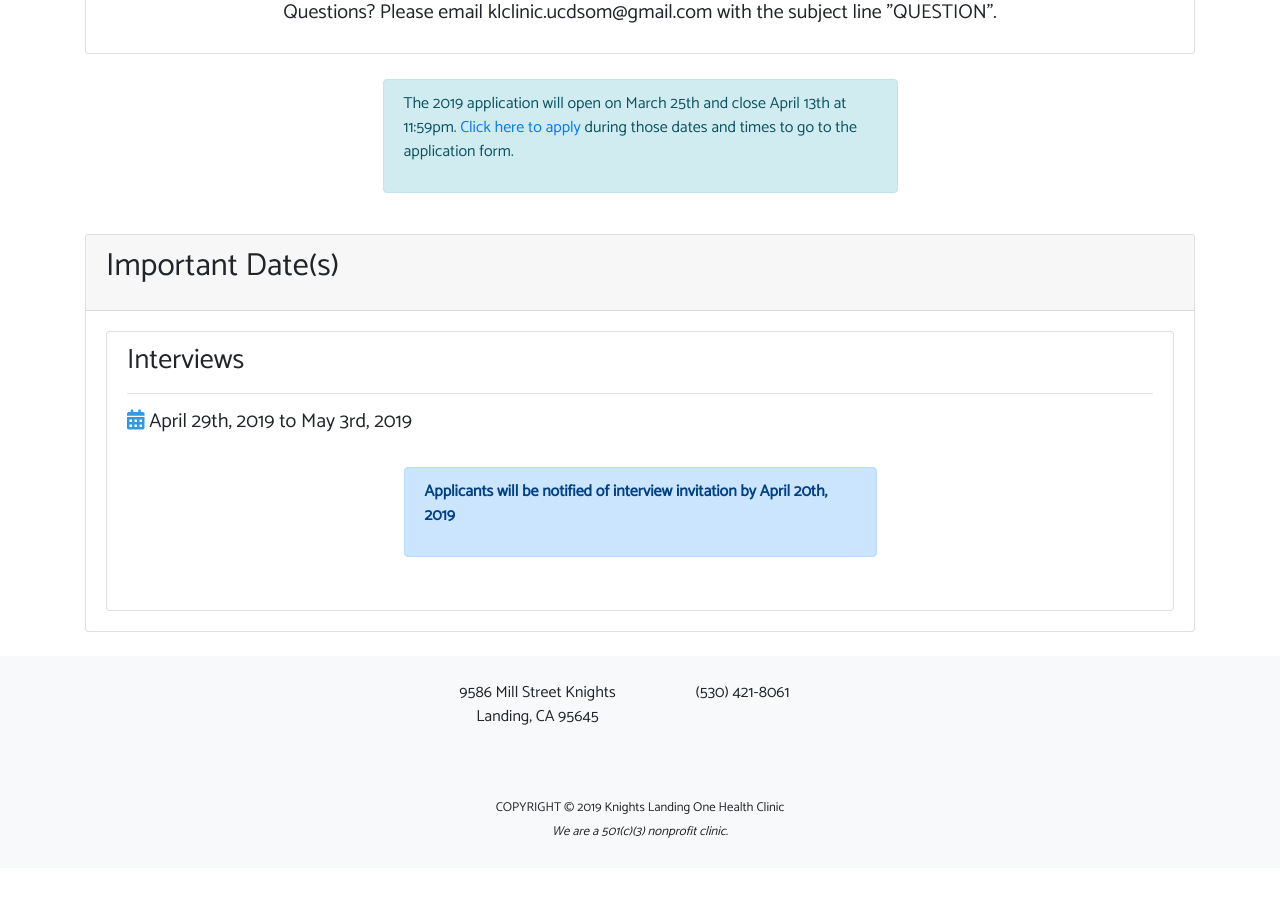
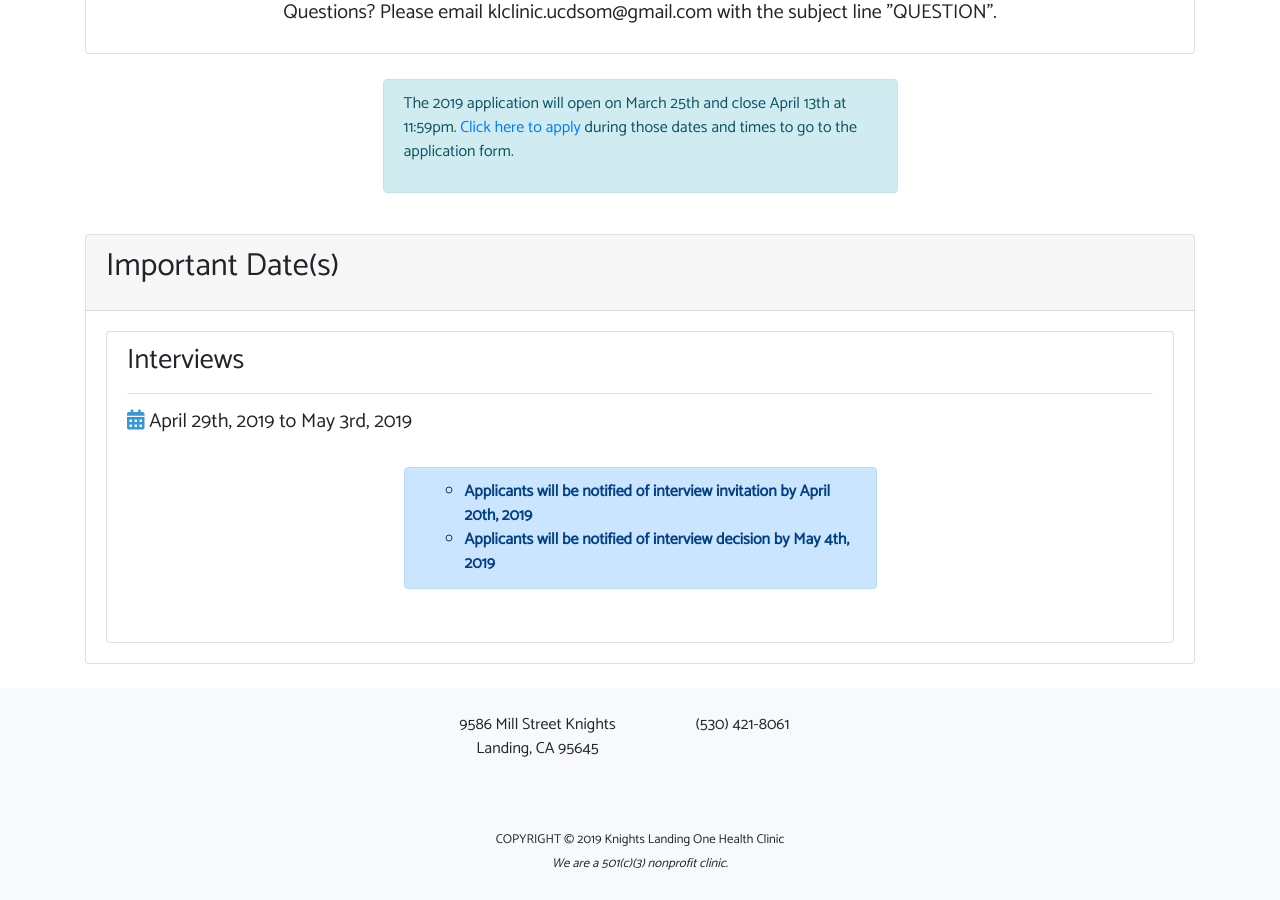
Before and after one commit to iwakoscott/knights-landing, a Jekyll site: the page built from get-involved/dental-volunteer-application.markdown, in a window 1280 px wide and 900 px high, scrolled down 832 px. Built offline with Jekyll 4.4.1, drawn with Linux system fonts in a browser that asks for light colours; nearby versions of some CDN libraries; before the commit the page ends 1700 px from its top, so only the background shows below that.

Commit message:
Updated Dental Volunteer Application

```diff
--- a/get-involved/dental-volunteer-application.markdown
+++ b/get-involved/dental-volunteer-application.markdown
@@ -23,8 +23,9 @@ other events:
   dates: |-
     April 29th, 2019
      to  May 3rd, 2019
-  description: "**Applicants will be notified of interview invitation by April 20th,
-    2019**"
+  description: |-
+    * **Applicants will be notified of interview invitation by April 20th, 2019**
+    * **Applicants will be notified of interview decision by May 4th, 2019**
 layout: volunteer
 ---
 
```
